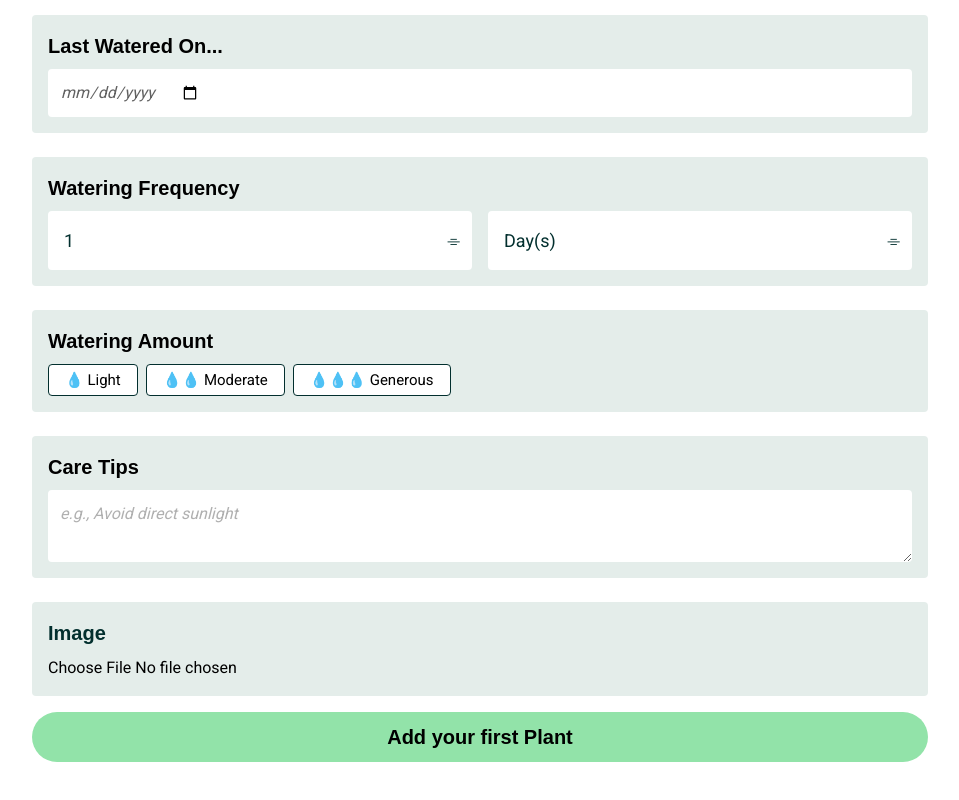
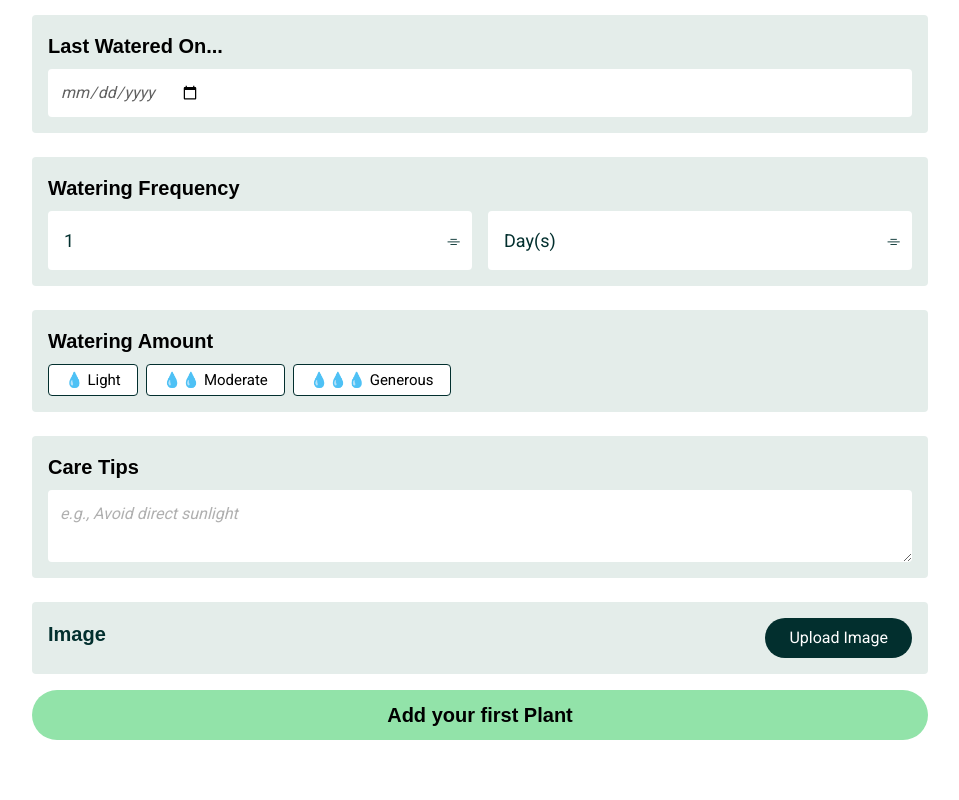
Before and after one commit to jumaber/plant-pal, a React (Vite) app: page /add in a window 1280 px wide. Shown: the part 713-1513 px from the top of the page, without its empty margins (160-1119 px from the left). Built offline with nearby package versions, Linux system fonts and the light colour scheme; a web font is replaced by a local one.

Commit message:
improved uploading image experience

```diff
--- a/src/components/ButtonNarrow.jsx
+++ b/src/components/ButtonNarrow.jsx
@@ -1,22 +1,29 @@
 import { Link } from "react-router-dom";
-
 export function ButtonNarrow({
-  to = "/",
+  to,
   text = "Add your first Plant",
   bgColor = "bg-[var(--color-highlightgreen)]",
   textColor = "text-darkgreen",
   width = "max-w-fit",
   paddingx = "px-6",
+  type = "button",
+  onClick,
 }) {
+  const classes = `flex ${width} justify-center radius-rounded text-center ${textColor} text-h4 font-body ${bgColor} text-lg py-2 ${paddingx}`;
+
+  if (to) {
+    return (
+      <Link to={to} className={classes}>
+        {text}
+      </Link>
+    );
+  }
+
   return (
-    <Link
-      to={to}
-      className={`flex ${width} max-w-fit justify-center radius-rounded text-center ${textColor} text-h4 font-body ${bgColor} text-lg py-2 ${paddingx}`}
-    >
+    <button type={type} onClick={onClick} className={classes}>
       {text}
-    </Link>
+    </button>
   );
 }
-
 // Use Button like this:
 // <Button text="Add Plant" bgColor="bg-[var(--color-darkgreen)]" textColor="text-highlightgreen" width="max-w-fit" paddingx="px-4" />
--- a/src/pages/AddPlantPage.jsx
+++ b/src/pages/AddPlantPage.jsx
@@ -1,6 +1,7 @@
 import { useState } from "react";
 import { useNavigate } from "react-router-dom";
 import { Button } from "../components/Button";
+import { ButtonNarrow } from "../components/ButtonNarrow"
 import close from "../assets/close.svg";
 import { Pill } from "../components/Pill";
 import { SubmitStatus } from "../components/SubmissionStatus";
@@ -278,16 +279,35 @@ export function AddPlantPage() {
           </div>
 
           {/* Image Upload */}
-          <div className="bg-[var(--color-background)] p-2 md:p-4 mt-6 rounded-sm">
-            <div className="text-h3 text-[var(--color-darkgreen)] mb-2">
-              Image
+          <div className="bg-[var(--color-background)] md:p-4 mt-6 rounded-sm">
+            <div className="flex flex-row gap-4 justify-between items-center">
+              <div className="text-h3 text-[var(--color-darkgreen)] mb-2">
+                Image
+              </div>
+              <label className="inline-block">
+                <input
+                  id="plant-image"
+                  type="file"
+                  accept="image/*"
+                  onChange={handleImageChange}
+                  className="hidden"
+                />
+
+                <button
+                  type="button"
+                  onClick={() => document.getElementById("plant-image").click()}
+                  className="bg-[var(--color-darkgreen)] text-white text-sub py-2 px-6 rounded radius-rounded"
+                >
+                  {imageFile ? "Change Image" : "Upload Image"}
+                </button>
+              </label>
             </div>
-            <input type="file" accept="image/*" onChange={handleImageChange} />
+
             {imagePreview && (
               <img
                 src={imagePreview}
                 alt="Preview"
-                className="w-32 h-32 object-cover mt-2 rounded-sm"
+                className="w-full aspect-square object-cover mt-2 rounded-sm"
               />
             )}
           </div>
```
